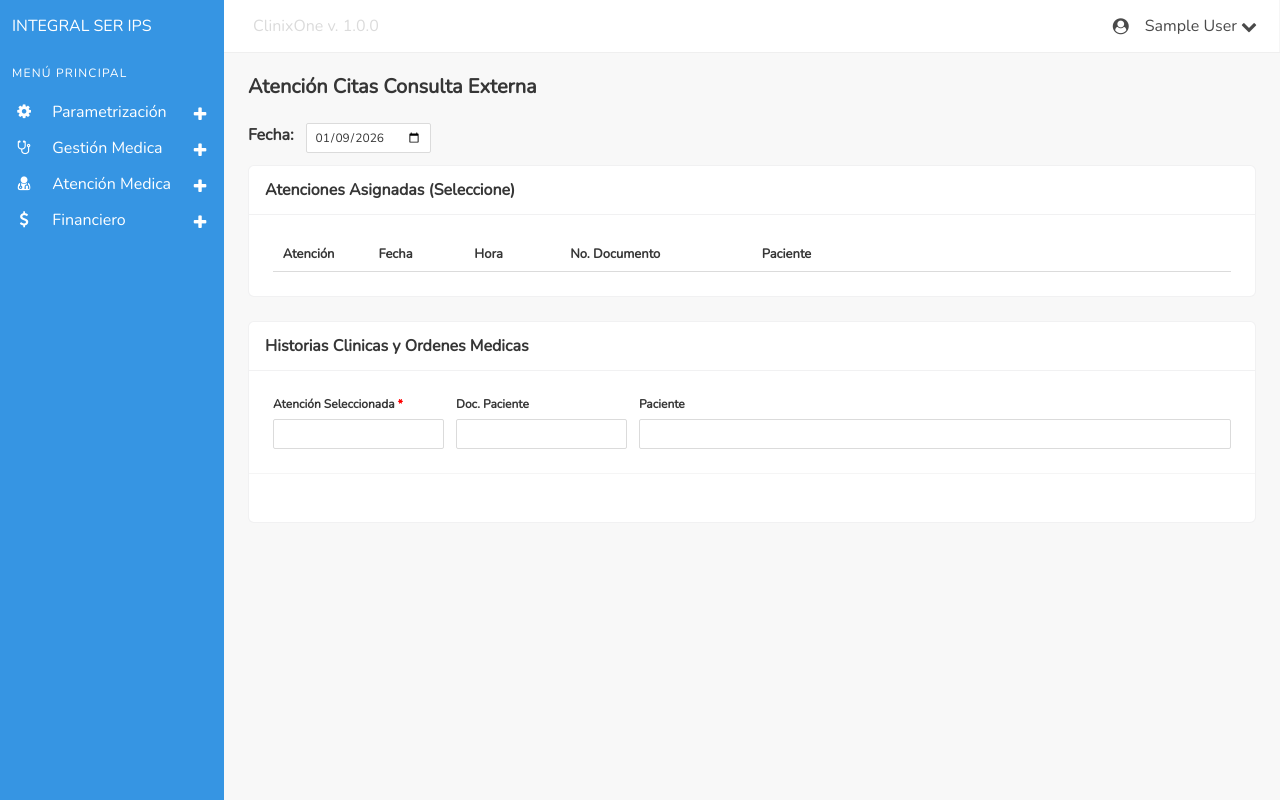
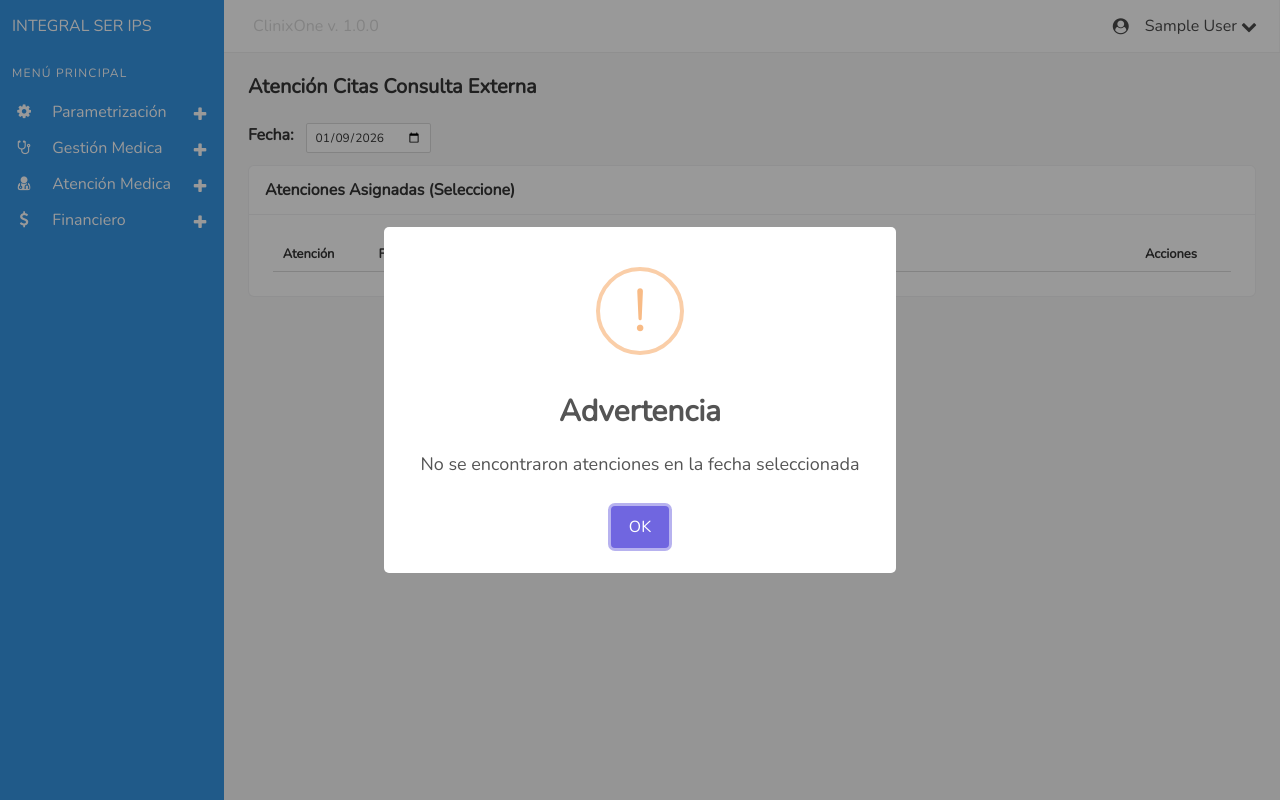
Before and after one commit to devjoit1-creator/ClinixOne_1.0.0, a Flask app: page /atenciones in a window 1280 px wide. Run offline with Flask 3, Linux system fonts and the light colour scheme; the visitor is signed in with stand-in values (Sample User, id 1); tables that the repository leaves empty or names only in its code hold one stand-in row (values such as "Sample post"); lists and menus that the app fills with data are empty; some libraries are stand-ins or nearby versions.

Commit message:
Cambios en Panel de Atenciones de Consulta

```diff
--- a/app/routes/atenciones_routes.py
+++ b/app/routes/atenciones_routes.py
@@ -1,4 +1,4 @@
-from flask import Blueprint, render_template, request, redirect, url_for, flash
+from flask import Blueprint, render_template, request, jsonify
 from app.services import consultas_service, hospitalizacion_service, ufuncionales_service
 import mysql.connector.errors as error
 
@@ -22,15 +22,34 @@ def atenciones(medico):
 def atenciones():
     return render_template('temp_atenciones/atenciones.html')
 
-#Ruta AJAX para traer todas las atenciones por medico y fecha
-@bp_atenciones.post('/get_atenciones')
+#Ruta AJAX para traer todas las atenciones por medico y fecha (Jquery)
+""" @bp_atenciones.post('/get_atenciones')
 def ajax():
     if request.method == 'POST':
         medico = request.form["medico"]
         fecha_atencion = request.form["fecha_atencion"]
 
         atenciones = consultas_service.listar_consultas_med(medico, fecha_atencion)
-        return render_template('temp_atenciones/tabla_atenciones.html', atenciones = atenciones)
+        return render_template('temp_atenciones/tabla_atenciones.html', atenciones = atenciones) """
+
+#Ruta AJAX para traer todas las atenciones por medico y fecha
+@bp_atenciones.post('/getAtencionesConsulta')
+def getAtencionesConsulta():
+    try:
+        data = request.get_json()
+        medico = data.get("medico")
+        fecha_atencion = data.get("fecha_atencion")
+        atenciones = consultas_service.listar_consultas_med(medico, fecha_atencion)
+        if(atenciones):
+            return jsonify(atenciones), 200
+        else:
+            return jsonify({"Error": "No se encontraron registros."}), 200
+
+    except error.Error as e:
+        return jsonify({"Error": f"{e.msg}"}), 500
+
+    except Exception as ex:
+        return jsonify({"Error": f"{ex}"}), 500
 
 @bp_atenciones.get('/atenciones_hosp')
 def atenciones_hosp():
--- a/app/services/consultas_service.py
+++ b/app/services/consultas_service.py
@@ -67,7 +67,7 @@ def listar_consultas_med(medico, fecha):
         cursor.execute(query, params)
         result = cursor.fetchall()
         for row in result:
-            atenciones.append({'id': row[0], 'fecha': row[1], 'hora': row[2], 'documento': row[3], 'paciente': row[4]})
+            atenciones.append({'id': row[0], 'fecha': row[1].strftime("%Y/%m/%d"), 'hora': row[2], 'documento': row[3], 'paciente': row[4]})
 
     conn.close()
     return atenciones
--- a/app/static/js/atenciones/atenciones_consultas.js
+++ b/app/static/js/atenciones/atenciones_consultas.js
@@ -1,33 +1,102 @@
+/* Constantes */
+const $medico = document.getElementById("medico");
+const $fecha_atencion = document.getElementById("fecha_atencion");
 const $atencion = document.getElementById("atencion");
 const $codigo = document.getElementById("codigo");
 const $paciente = document.getElementById("paciente");
+const $tablaAtenciones = document.getElementById("tablaAtenciones");
+const $modal_historiasConsulta = document.getElementById("modal_historiasConsulta");
 const $containerPanelHC = document.getElementById("containerPanelHC");
 
-const $tablaAtenciones = document.getElementById("tablaAtenciones");
-$tablaAtenciones.addEventListener("click", (e) => {
-    e.stopPropagation();
-    let data = e.target.parentElement.children;
-    fillDataAtencion(data);
-    $containerPanelHC.style.display = "block";
-});
-
-const fillDataAtencion = (data) => {
-    $atencion.value = data[0].innerText;
-    $codigo.value = data[3].innerText;
-    $paciente.value = data[4].innerText;
-};
-
 /* Cargar Fecha Actual */
-/* window.onload = function () {
+document.addEventListener("DOMContentLoaded", () => {
     let fecha = new Date()
     let dia = fecha.getDate();
     let mes = fecha.getMonth() + 1;
     let anio = fecha.getFullYear();
+
     if (dia < 10) {
         dia = "0" + dia;
     }
     if (mes < 10) {
         mes = "0" + mes;
     }
-    document.getElementById("fecha_atencion").value = anio + "-" + mes + "-" + dia;
-} */
+    $fecha_atencion.value = anio + "-" + mes + "-" + dia;
+    getAtencionesConsulta();
+})
+
+/* Obtener Atenciones asignadas de consulta por medico y fecha */
+const getAtencionesConsulta = () => {
+    let medico =  $medico.value;
+    let fecha_atencion = $fecha_atencion.value;
+    /* Limpiar Tabla */
+    while ($tablaAtenciones.rows.length > 1) {
+        $tablaAtenciones.deleteRow(1);
+    }
+    /* API Fetch */
+    fetch("/getAtencionesConsulta", {
+        method: "POST",
+        headers: { "Content-Type": "application/json" },
+        body: JSON.stringify({ medico, fecha_atencion })
+    })
+    .then(response => response.json())
+    .then(data => {
+        /* Alerta si no existen registros para el medico en la fecha */
+        if(!Array.isArray(data) || data.length === 0){
+            Swal.fire({
+                title: "Advertencia",
+                text: "No se encontraron atenciones en la fecha seleccionada",
+                icon: "warning"
+            })
+            return;
+        }
+
+        /* Traer los registros encontrados a la tabla */
+        data.forEach(atencion => {
+            $tablaAtenciones.insertRow().innerHTML =
+            `
+            <td style="width: 10%; font-size: small;">${ atencion.id }</td>
+            <td style="width: 10%; font-size: small;">${ atencion.fecha }</td>
+            <td style="width: 10%; font-size: small;">${ atencion.hora }</td>
+            <td style="width: 20%; font-size: small;">${ atencion.documento }</td>
+            <td style="width: 40%; font-size: small;">${ atencion.paciente }</td>
+            <td style="width: 10%; font-size: small;">
+                <a onclick="activarModal(${atencion.id}, '${atencion.documento}', '${atencion.paciente}')" class="button is-small is-primary has-tooltip-bottom" data-tooltip="Menú de Atención" style="padding: 0em 1.0em">
+                    <span class="icon is-small"><i><img src="./static/img/icons/menu.png" alt="icon"></i></span>
+                </a>
+            </td>
+            `
+        });
+    })
+    .catch(error => console.error("error: ", error))
+}
+
+/* Obtener registros al cambiar fecha */
+$fecha_atencion.addEventListener("change", (e) => {
+    e.preventDefault();
+    getAtencionesConsulta();
+})
+
+/* Activar Modal con Datos */
+const activarModal = (atencion, codigo, paciente) => {
+    $modal_historiasConsulta.classList.remove("is-hidden");
+    $modal_historiasConsulta.classList.add("is-active");
+
+    /* Obtener Valores de la tabla */
+    $atencion.value = atencion;
+    $codigo.value = codigo;
+    $paciente.value = paciente;
+}
+
+/* $tablaAtenciones.addEventListener("click", (e) => {
+    e.stopPropagation();
+    let data = e.target.parentElement.children;
+    fillDataAtencion(data);
+    $containerPanelHC.style.display = "block";
+}); */
+
+/* const fillDataAtencion = (data) => {
+    $atencion.value = data[0].innerText;
+    $codigo.value = data[3].innerText;
+    $paciente.value = data[4].innerText;
+}; */
--- a/app/static/js/dataTables.js
+++ b/app/static/js/dataTables.js
@@ -397,7 +397,8 @@ let tableBusquedaServiciosConsultas = new DataTable('#tablaBusquedaServiciosCons
   }
 }) */
 
-let tableAtenciones = new DataTable('#tablaAtenciones',{
+/* Cambios en Panel de Atenciones Consulta */
+/* let tableAtenciones = new DataTable('#tablaAtenciones',{
   language:{
     lengthMenu: "Mostrar _MENU_ registros por pagina",
         zeroRecords: "Sin registros encontrados",
@@ -412,7 +413,7 @@ let tableAtenciones = new DataTable('#tablaAtenciones',{
           previous: "Anterior"
         }
   }
-})
+}) */
 
 let tableAtencionesHosp = new DataTable('#tablaAtencionesHosp',{
   language:{
--- a/app/templates/temp_atenciones/atenciones.html
+++ b/app/templates/temp_atenciones/atenciones.html
@@ -3,8 +3,8 @@
 {% block css %}
 <style>
     .inter-scrollable-section{
-        max-height: 370px;
-        overflow-y: auto;
+        max-height: 80vh; /*370px;*/
+        overflow-y: scroll;
         padding: 0rem 0rem;
     }
 </style>
@@ -22,7 +22,7 @@
                     <label for="fecha_atencion" class="label">Fecha: </label>
                 </p>
                 <p class="control">
-                    <input type="date" name="fecha_atencion" id="fecha_atencion" class="input is-small" onchange="consulta_ajax()">
+                    <input type="date" name="fecha_atencion" id="fecha_atencion" class="input is-small"> <!-- onchange="consulta_ajax()" -->
                 </p>
             </div>
         </div>
@@ -35,13 +35,23 @@
             <div class="content">
                 <section class="inter-scrollable-section">
                     <table id="tablaAtenciones" class="table is-striped is-hoverable" style="width: 100%; cursor: pointer;">
-
+                        <thead>
+                            <tr>
+                                <th style="width: 10%; font-size: small;" scope="col">Atención</th>
+                                <th style="width: 10%; font-size: small;" scope="col">Fecha</th>
+                                <th style="width: 10%; font-size: small;" scope="col">Hora</th>
+                                <th style="width: 20%; font-size: small;" scope="col">No. Documento</th>
+                                <th style="width: 40%; font-size: small;" scope="col">Paciente</th>
+                                <th style="width: 10%; font-size: small;" scope="col">Acciones</th>
+                            </tr>
+                        </thead>
+                        <tbody></tbody>
                     </table>
                 </section>
             </div>
         </div>
     </div>
-    <div class="card">
+    <div class="card is-hidden">
          <header class="card-header">
             <p class="card-header-title">Historias Clinicas y Ordenes Medicas</p>
         </header>
@@ -52,15 +62,15 @@
                         <div class="field is-grouped">
                             <p class="control">
                                 <label for="atencion" class="label is-small">Atención Seleccionada <strong style="color: red;">*</strong></label>
-                                <input class="input is-small" type="text" name="atencion" id="atencion" readonly required>
+                                <input class="input is-small" type="text" name="atencionn" id="atencionn" readonly required>
                             </p>
                             <p class="control">
                                 <label class="label is-small">Doc. Paciente</label>
-                                <input class="input is-small" type="text" name="codigo" id="codigo" readonly required>
+                                <input class="input is-small" type="text" name="codigoo" id="codigoo" readonly required>
                             </p>
                             <p class="control is-expanded">
                                 <label class="label is-small">Paciente</label>
-                                <input class="input is-small" type="text" name="paciente" id="paciente" readonly required>
+                                <input class="input is-small" type="text" name="pacientee" id="pacientee" readonly required>
                             </p>
                         </div>
                     </div>
@@ -113,6 +123,45 @@
                         </div>
                         <div class="column">
                             <p><strong>Ordenes Medicas</strong></p>
+
+                        </div>
+                    </div>
+                </div>
+            </div>
+        </div>
+    </div>
+</div>
+
+<!-- Modal Acceso a Historias Clinicas -->
+<div id="modal_historiasConsulta" class="modal is-hidden">
+    <div class="modal-background"></div>
+    <div class="modal-content">
+        <div class="box">
+            <h5 class="title is-5">Menú de Atención</h5>
+            <div class="field is-horizontal">
+                <div class="field-body">
+                    <div class="field is-grouped">
+                        <p class="control">
+                            <label for="atencion" class="label is-small">Atención</label>
+                            <input type="number" name="atencion" id="atencion" class="input is-small" readonly>
+                        </p>
+                        <p class="control">
+                            <label for="codigo" class="label is-small">Documento</label>
+                            <input type="text" name="codigo" id="codigo" class="input is-small" readonly>
+                        </p>
+                        <p class="control is-expanded">
+                            <label for="paciente" class="label is-small">Paciente</label>
+                            <input type="text" name="paciente" id="paciente" class="input is-small" readonly>
+                        </p>
+                    </div>
+                </div>
+            </div>
+            <div class="card">
+                <div class="card-header">
+                    <p class="card-header-title">Ordenes Medicas</p>
+                </div>
+                <div class="card-content">
+                    <div class="content">
                         <div class="field is-grouped">
                             <p class="control">
                                 <a onclick="ordenes_diag_link()" class="button is-small is-info">
@@ -172,47 +221,10 @@
             </div>
         </div>
     </div>
-    </div>
+    <button class="modal-close is-large" aria-label="close"></button>
 </div>
 {% endblock %}
 
 {% block scripts %}
-<script type="text/javascript">
-    function consulta_ajax(){
-        let medico = document.getElementById("medico").value;
-        let valor = document.getElementById("fecha_atencion").value;
-        let tabla = document.getElementById("tablaAtenciones")
-        $.ajax({
-            url: '/get_atenciones',
-            type: 'POST',
-            data: {"medico": medico,
-                   "fecha_atencion": valor},
-            success: function(response){
-                tabla.innerHTML = response;
-            },
-            error: function(error){
-                //console.log(error);
-            }
-        })
-    }
-</script>
-<script type="text/javascript">
-/* Cargar Fecha Actual */
- window.onload = function () {
-    let fecha = new Date()
-    let dia = fecha.getDate();
-    let mes = fecha.getMonth() + 1;
-    let anio = fecha.getFullYear();
-    if (dia < 10) {
-        dia = "0" + dia;
-    }
-    if (mes < 10) {
-        mes = "0" + mes;
-    }
-    document.getElementById("fecha_atencion").value = anio + "-" + mes + "-" + dia;
-    consulta_ajax()
-}
-</script>
-
 <script src="{{ url_for('static', filename='js/atenciones/atenciones_consultas.js') }}"></script>
 {% endblock %}
```
Lines whose indentation alone changed are shown as unchanged.
